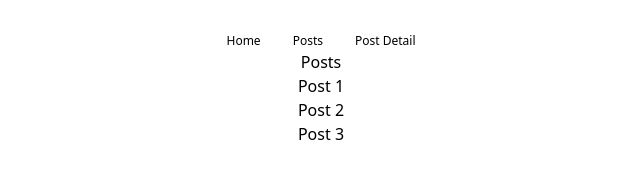
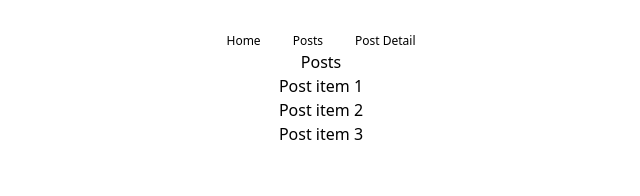
Before and after one commit to mchangpi/vue-course, a Vue app in the folder 7-composition-basics/: page /posts in a window 1280 px wide. Shown: the top 196 px of the page, without its empty margins (319-959 px from the left). Built offline with nearby package versions, Linux system fonts and the light colour scheme.

Commit message:
L38 Lists (v-for)

```diff
--- a/7-composition-basics/src/views/PostsView.vue
+++ b/7-composition-basics/src/views/PostsView.vue
@@ -2,17 +2,19 @@
   <div class="posts flex flex-col items-center">
     <h1>Posts</h1>
     <ul>
-      <li>
-        <RouterLink to="/postDetail/1">Post 1</RouterLink>
-      </li>
-      <li>
-        <RouterLink to="/postDetail/2">Post 2</RouterLink>
-      </li>
-      <li>
-        <RouterLink to="/postDetail/3">Post 3</RouterLink>
+      <li v-for="post in posts" :key="post.id">
+        <RouterLink :to="`/postDetail/${post.id}`">{{ post.title }}</RouterLink>
       </li>
     </ul>
   </div>
 </template>
 
-<script setup></script>
+<script setup>
+import { ref } from "vue";
+
+const posts = ref([
+  { id: "1", title: "Post item 1" },
+  { id: "2", title: "Post item 2" },
+  { id: "3", title: "Post item 3" },
+]);
+</script>
```
